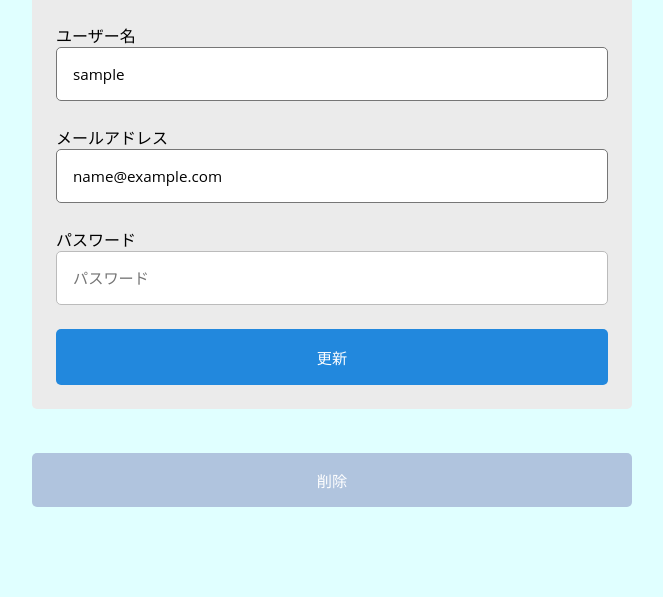
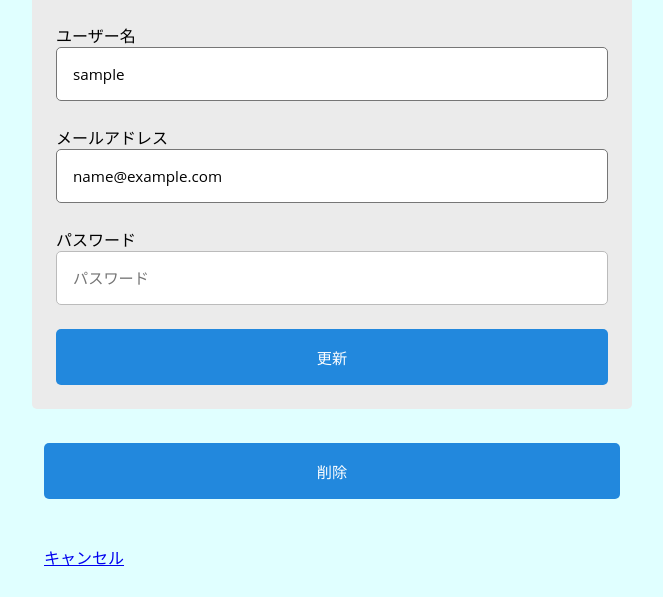
Before and after one commit to Tomoki245724/Ootorikaihi, a Flask app: page /users/1 in a window 1280 px wide. Shown: the part 215-812 px from the top of the page, without its empty margins (308-971 px from the left). Before the commit the page ends 722 px from the top, so only its background shows below. Run offline with Flask 3, Linux system fonts and the light colour scheme; the visitor is signed in with stand-in values (Sample User, id 1); data comes from the database, SQL or seed files in the repository.

Commit message:
削除ボタン使えるようにしたなど

```diff
--- a/flask_app/templates/edit_user.html
+++ b/flask_app/templates/edit_user.html
@@ -41,14 +41,15 @@
 
     </form>
     <br>
-    <br>
     <form
         action="{{ url_for('main.delete_user', user_id=user.id) }}"
         method="post"
         >
         {{ form.csrf_token }}
-        <input type="submit-erase" value="削除">
+        <p><input type="submit" class="submit-erase" value="削除" /></p>
     </form>
+    <br>
+    <p><a href="{{url_for('main.users')}}" class = "togray">キャンセル</a></p>
 </div>
 </body>
 {% endblock %}
```
